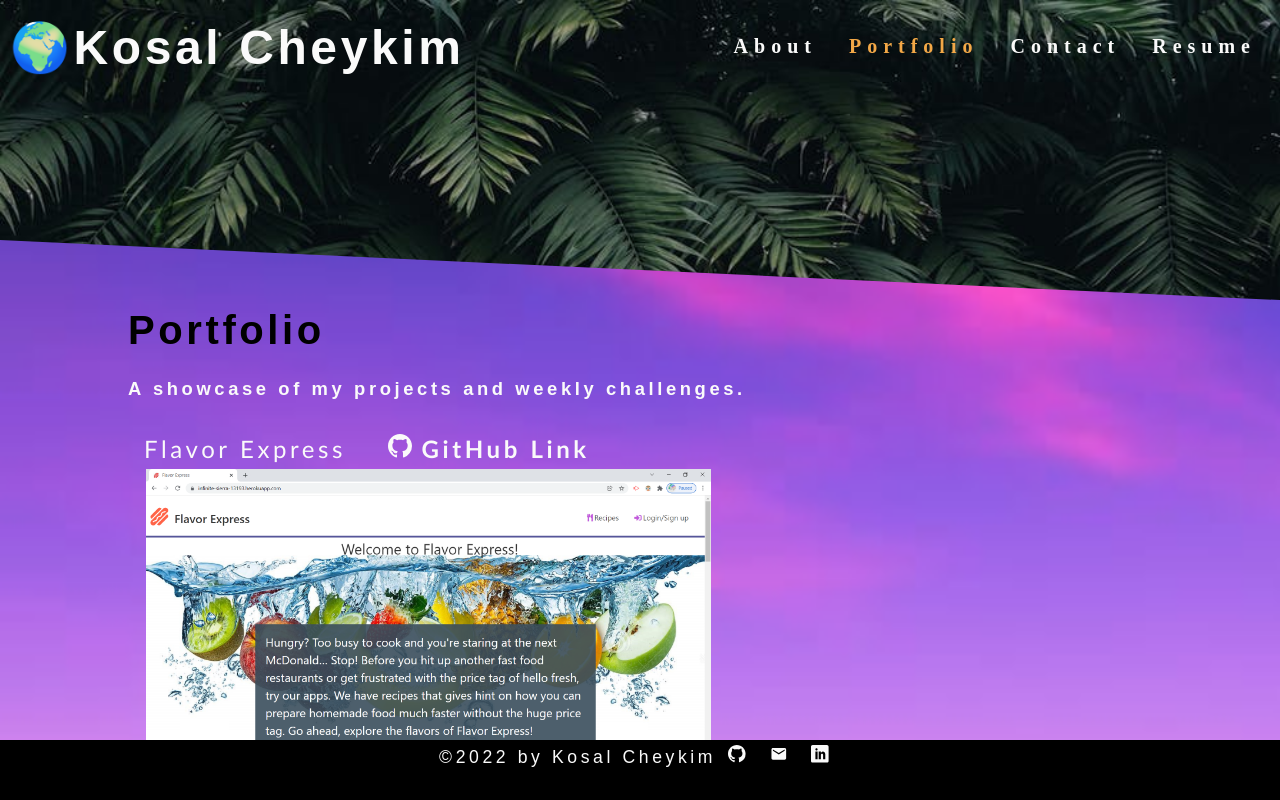
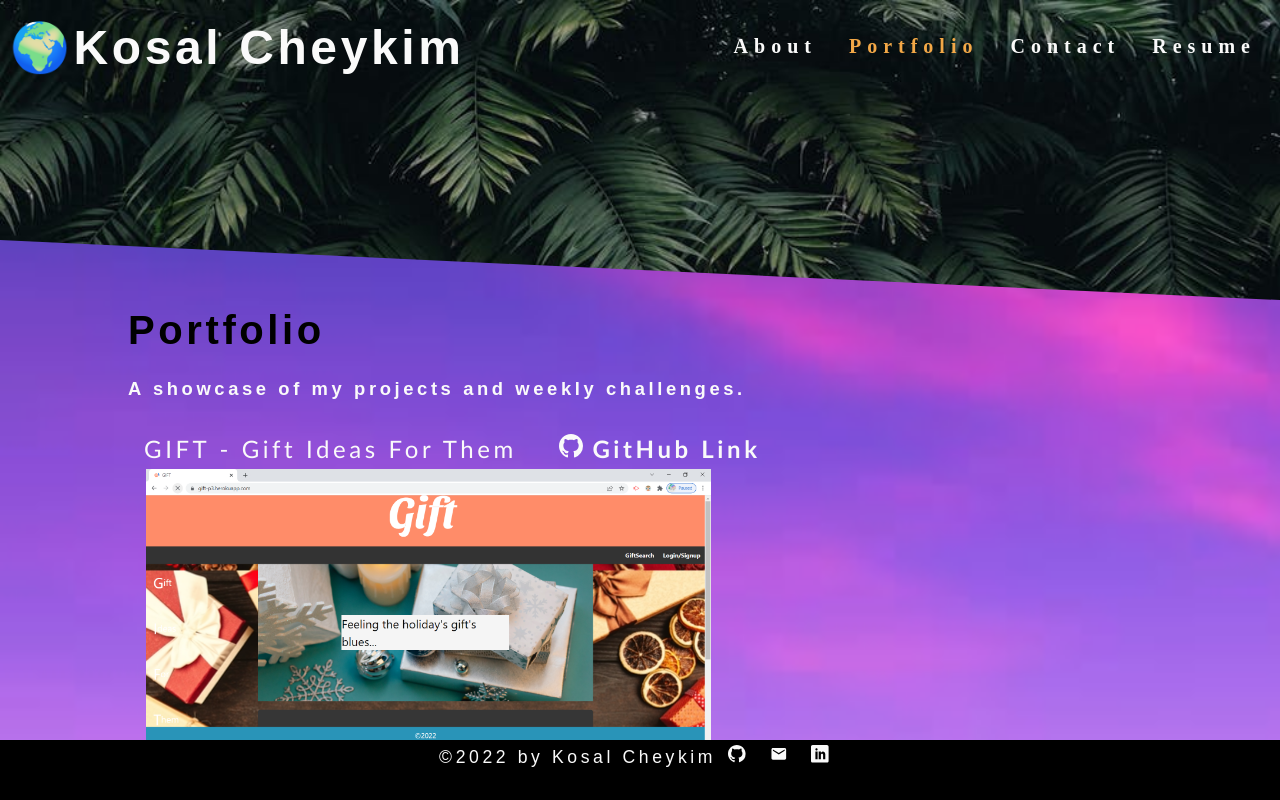
Before and after one commit to kcheykim/cheykim-portfolio, a React (Create React App) app: page / in a window 1280 px wide. Both pictures are taken after a click on the item "Portfolio". Shown: the top 800 px of the page. Built offline with nearby package versions, Linux system fonts and the light colour scheme.

Commit message:
adding projects

```diff
--- a/src/components/PortfolioList/index.js
+++ b/src/components/PortfolioList/index.js
@@ -4,6 +4,14 @@ import Project from "../Project";
 const PortfolioList = ({tech}) => {
 
   const [projects] = useState([
+    {
+      name: "GIFT - Gift Ideas For Them",
+      src: "gift.png",
+      tech: "Fullstack",
+      description: "A gift solution app.",
+      link: "https://gift-p3.herokuapp.com/",
+      git: "https://github.com/kcheykim/GIFT.git"
+    },
     {
       name: "Flavor Express",
       src: "flavor-express.png",
```
Also changed, not shown: src/assets/images/projects/gift.png (added).
